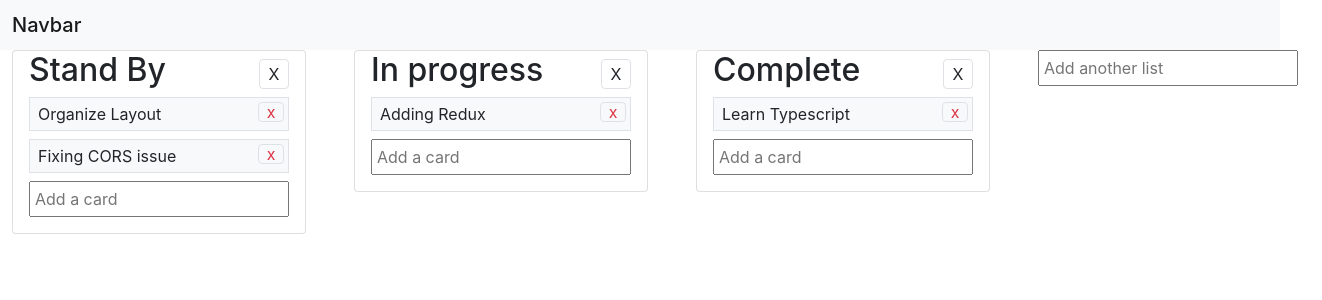
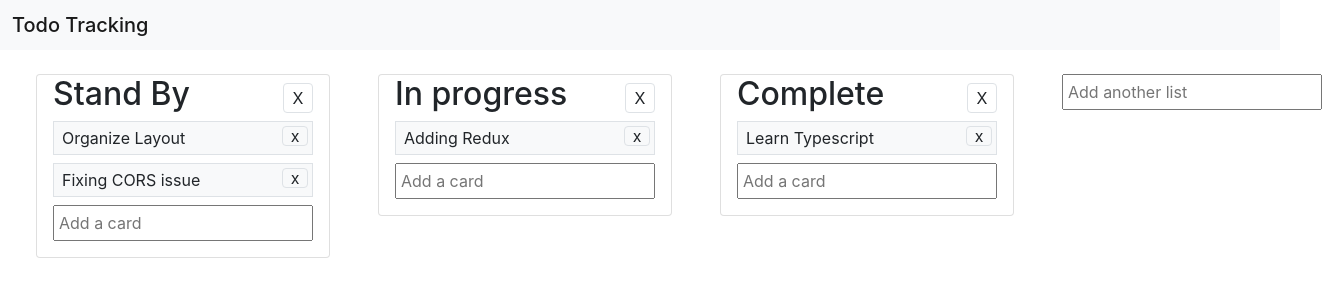
Before and after one commit to caveman0612/trello-app-ts-v4, a React (Create React App) app: page / in a window 1280 px wide. Shown: the top 300 px of the page, 1322 px wide, since content can reach past the window. Built offline with nearby package versions, Linux system fonts and the light colour scheme.

Commit message:
cleaning

```diff
--- a/src/routes/Header.js
+++ b/src/routes/Header.js
@@ -4,7 +4,7 @@ const Header = () => {
   return (
     <nav className="navbar navbar-light bg-light">
       <div className="container-fluid">
-        <span className="navbar-brand mb-0 h1">Navbar</span>
+        <span className="navbar-brand mb-0 h1">Todo Tracking</span>
       </div>
     </nav>
   );
--- a/src/routes/body/Body.js
+++ b/src/routes/body/Body.js
@@ -44,7 +44,7 @@ const Body = () => {
         {(provided) => {
           return (
             <div
-              className="container-fluid d-flex align-items-start"
+              className="container-fluid d-flex align-items-start ms-4 mt-4"
               ref={provided.innerRef}
               {...provided.droppableProps}
             >
--- a/src/routes/body/Folder.js
+++ b/src/routes/body/Folder.js
@@ -73,7 +73,7 @@ const Folder = ({ folder, cards, index }) => {
                               {card.title}
                               <button
                                 style={{ height: "20px", width: "20px" }}
-                                className="btn border d-flex justify-content-center align-items-center text-danger"
+                                className="btn border d-flex justify-content-center align-items-center "
                                 onClick={() => handleDeleteCard(card.id)}
                               >
                                 x
```
